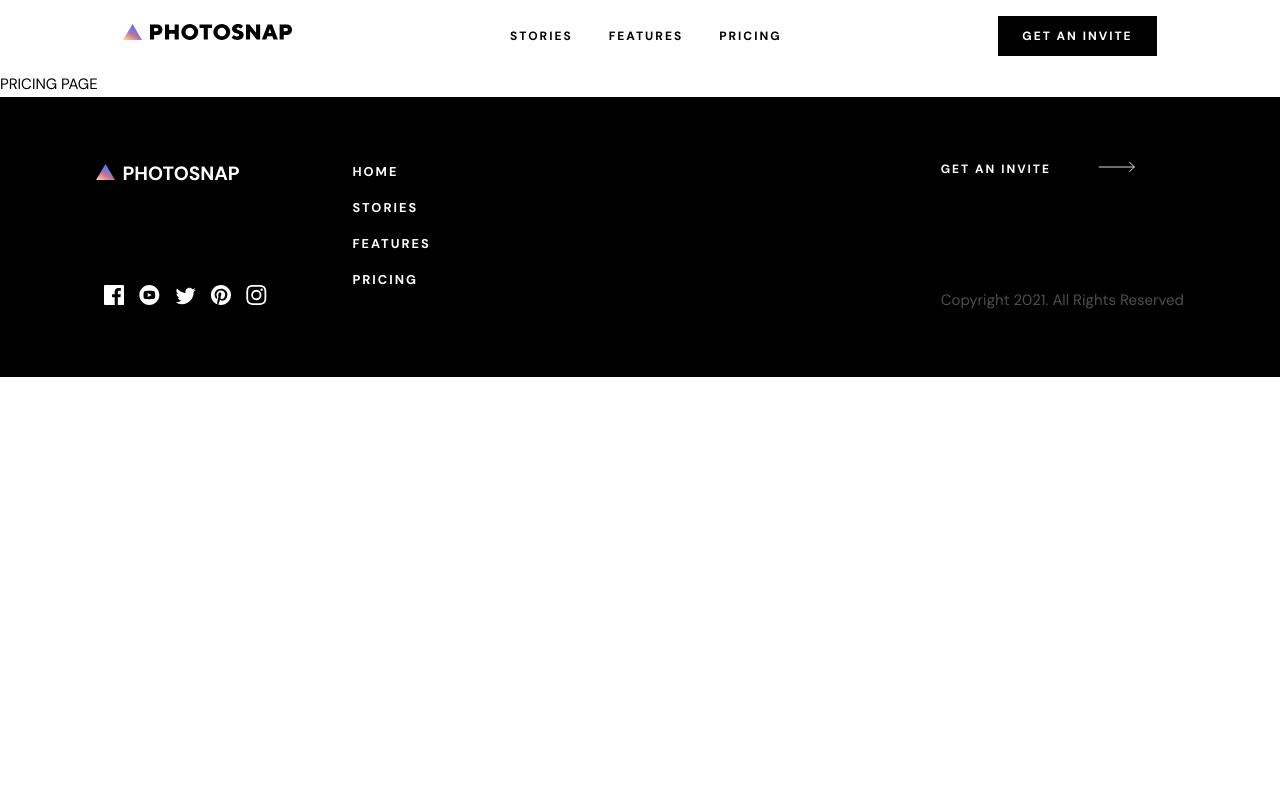
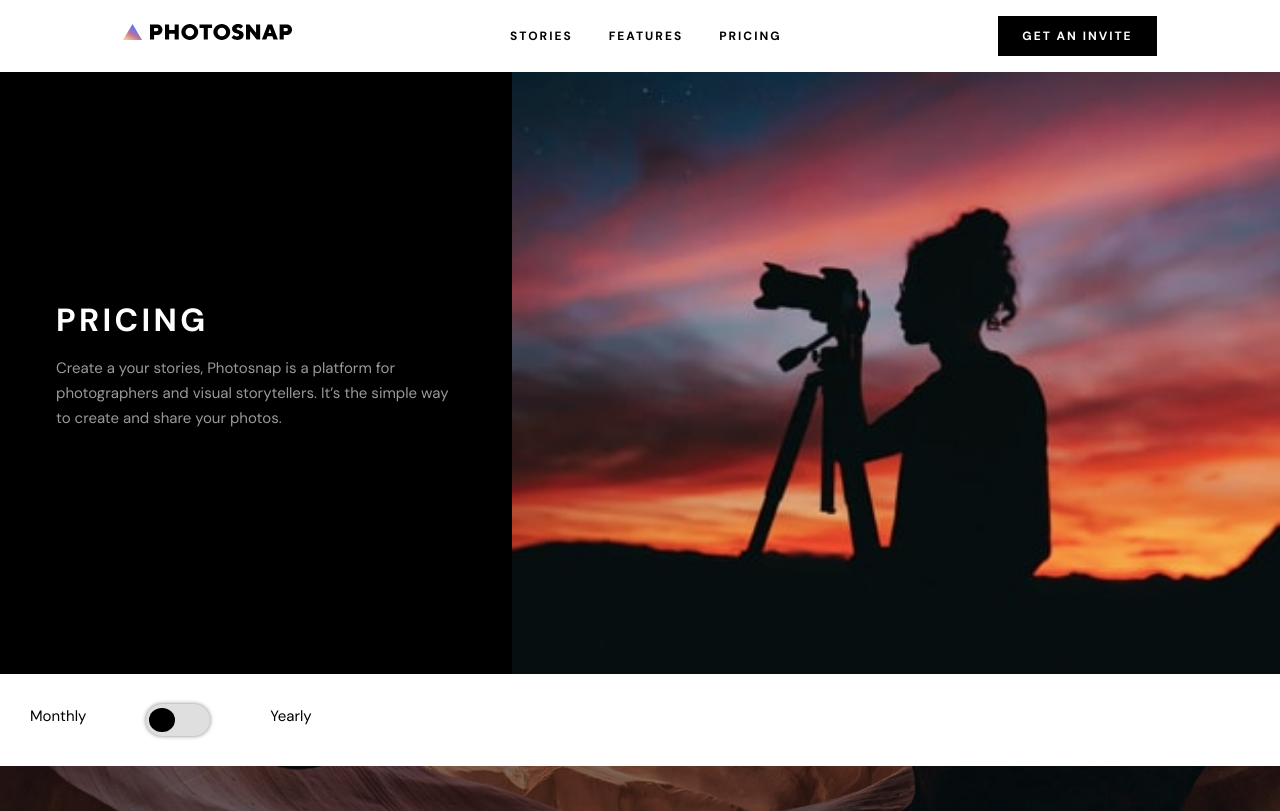
Before and after one commit to demahom18/photosnap-siteweb, a Vue app: page /pricing in a window 1280 px wide. Shown: the top 811 px of the page. Built offline with nearby package versions, Linux system fonts and the light colour scheme.

Commit message:
switcher implementation for billing frequency

```diff
--- a/src/components/FeaturesHero.vue
+++ b/src/components/FeaturesHero.vue
@@ -23,8 +23,3 @@ export default {
 
 }
 </script>
-
-<style lang="scss">
-
-
-</style>
--- /dev/null
+++ b/src/components/PlanOption.vue
@@ -0,0 +1,27 @@
+<template>
+  <div class="frequency">
+    <span >Monthly</span>
+    <Switcher @switched="getSwitchValue"/>
+    <span>Yearly</span>
+  </div>
+</template>
+
+<script>
+import { pricing } from '../composables/pricing'
+import Switcher from './Switcher.vue'
+export default {
+  components: { Switcher },
+  setup() {
+    const getSwitchValue = checked => console.log('in plan option',checked)
+    return { getSwitchValue }
+  }
+}
+</script>
+<style lang="scss">
+  .frequency {
+    display: flex;
+    > * {
+      margin: 30px;
+    }
+  }
+</style>
--- /dev/null
+++ b/src/components/PricingHero.vue
@@ -0,0 +1,28 @@
+
+<template>
+  <div>
+    <SectionBlock
+      title="Pricing"
+      resume="Create a your stories, Photosnap is a platform for photographers and visual storytellers. It’s the simple way to create and share your photos."
+      :hasButton="false"
+    >
+      <template #image>
+        <picture>
+          <source media="(max-width: 420px)" srcset="../assets/img/pricing/mobile/hero.jpg">
+          <source media="(max-width: 800px)" srcset="../assets/img/pricing/tablet/hero.jpg">
+          <img src="../assets/img/pricing/desktop/hero.jpg" alt="photograph">
+        </picture>
+      </template>
+    </SectionBlock>
+  </div>
+</template>
+
+<script>
+import SectionBlock from './SectionBlock.vue'
+export default {
+  components: { SectionBlock },
+}
+</script>
+
+<style lang="scss">
+</style>
--- /dev/null
+++ b/src/components/Switcher.vue
@@ -0,0 +1,76 @@
+<template>
+  <div>
+    <label class="switch">
+      <input
+        type="checkbox"
+        v-model="checked"
+        @change="$emit('switched', checked)"
+      >
+      <span class="slider round"></span>
+    </label>
+  </div>
+</template>
+
+<script>
+import { ref } from 'vue'
+export default {
+  emits: ['switched'],
+  setup() {
+    const checked = ref(false)
+
+    return { checked }
+  }
+}
+</script>
+
+<style lang="scss">
+@import '../assets/styles.scss';
+
+.switch {
+  position: relative;
+  display: block;
+  width: 64px;
+  height: 32px;
+}
+
+.switch input { display: none}
+
+.slider {
+  position: absolute;
+  cursor: pointer;
+  top: 0;
+  left:0;
+  bottom:0;
+  right: 0;
+  background: $secondary;
+  transition: .5s;
+  box-shadow: 0px 0px 4px rgba(0, 0, 0, .5);
+}
+.slider:before {
+  position: absolute;
+  content:'';
+  bottom: 14px;
+  background-color: black;
+  transition: .5s;
+}
+input:checked + .slider {
+  background-color:black;
+  box-shadow: 0px 0px 4px rgba(0, 0, 0, .5);
+}
+input:checked + .slider::before {
+  transform: translate(32px, -50%);
+  background: $secondary;
+}
+
+.slider.round {
+  border-radius: 30px;
+}
+.slider.round:before {
+  width: 40%;
+  height: 75%;
+  top:50%;
+  left:3px;
+  transform: translateY(-50%);
+  border-radius: 50% ;
+}
+</style>
--- a/src/views/Pricing.vue
+++ b/src/views/Pricing.vue
@@ -1,13 +1,36 @@
 <template>
-  PRICING PAGE
+  <PricingHero class="pricing-hero"/>
+  <PlanOption/>
+  <BottomPage/>
 </template>
 
 <script>
+import PricingHero from '../components/PricingHero.vue'
+import PlanOption from '../components/PlanOption.vue'
+import { pricing } from '../composables/pricing'
+import BottomPage from '../components/BottomPage.vue'
+
 export default {
-
+  components: { PricingHero, PlanOption, BottomPage },
+  setup() {
+    const plans = {
+      names: Object.keys(pricing),
+      descriptions: () => {
+        pricing.forEach(plan => plan.description)
+      },
+      price: {
+      }
+    }
+  }
 }
 </script>
 
-<style>
+<style lang="scss">
+.pricing-hero {
+  .text-wrap {
+    background:black;
+    color:white;
+  }
+}
 
 </style>
```
Also changed, not shown: src/views/Features.vue (+2 -2 lines), src/assets/img/pricing/desktop/hero.jpg (renamed from src/assets/img/desktop/hero.jpg).
